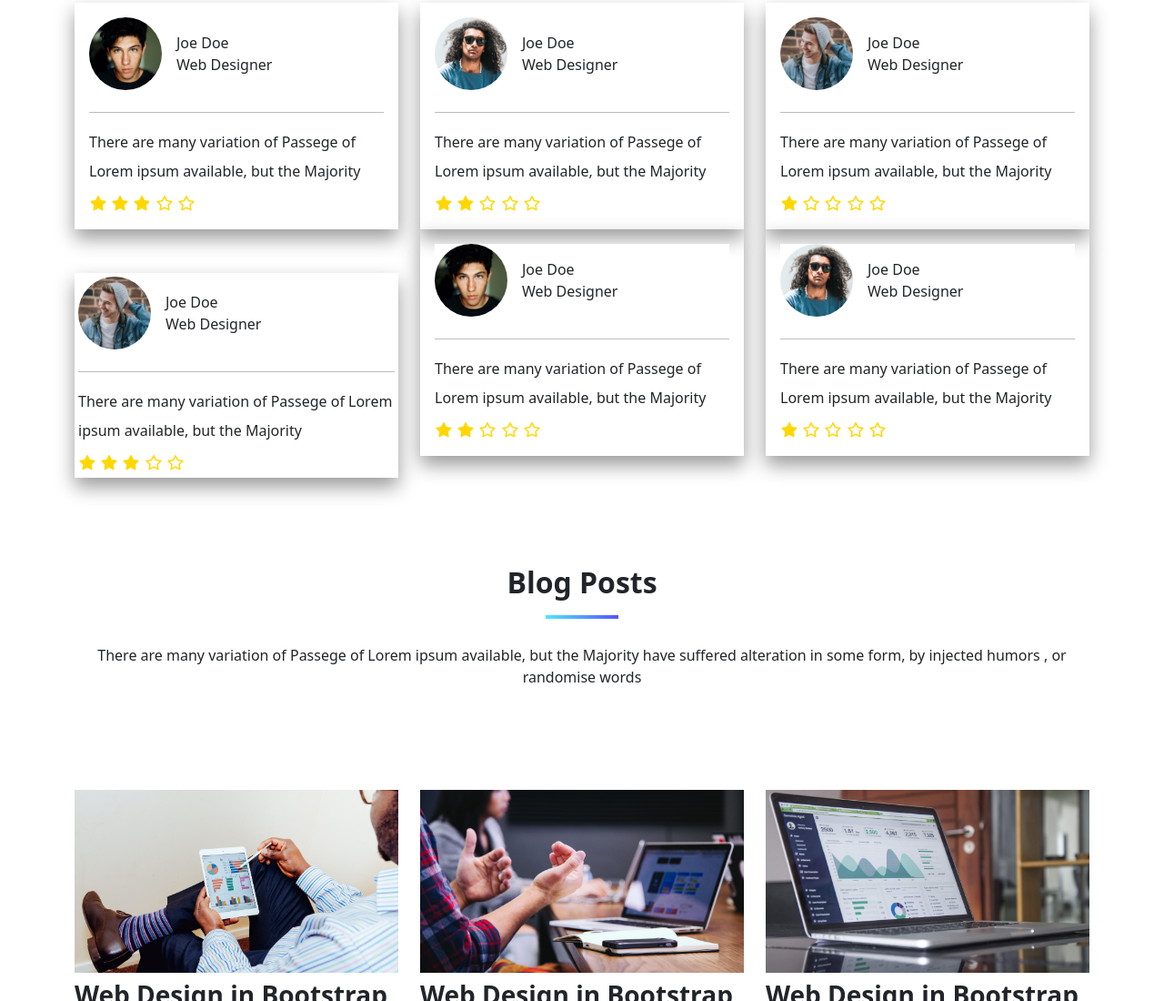
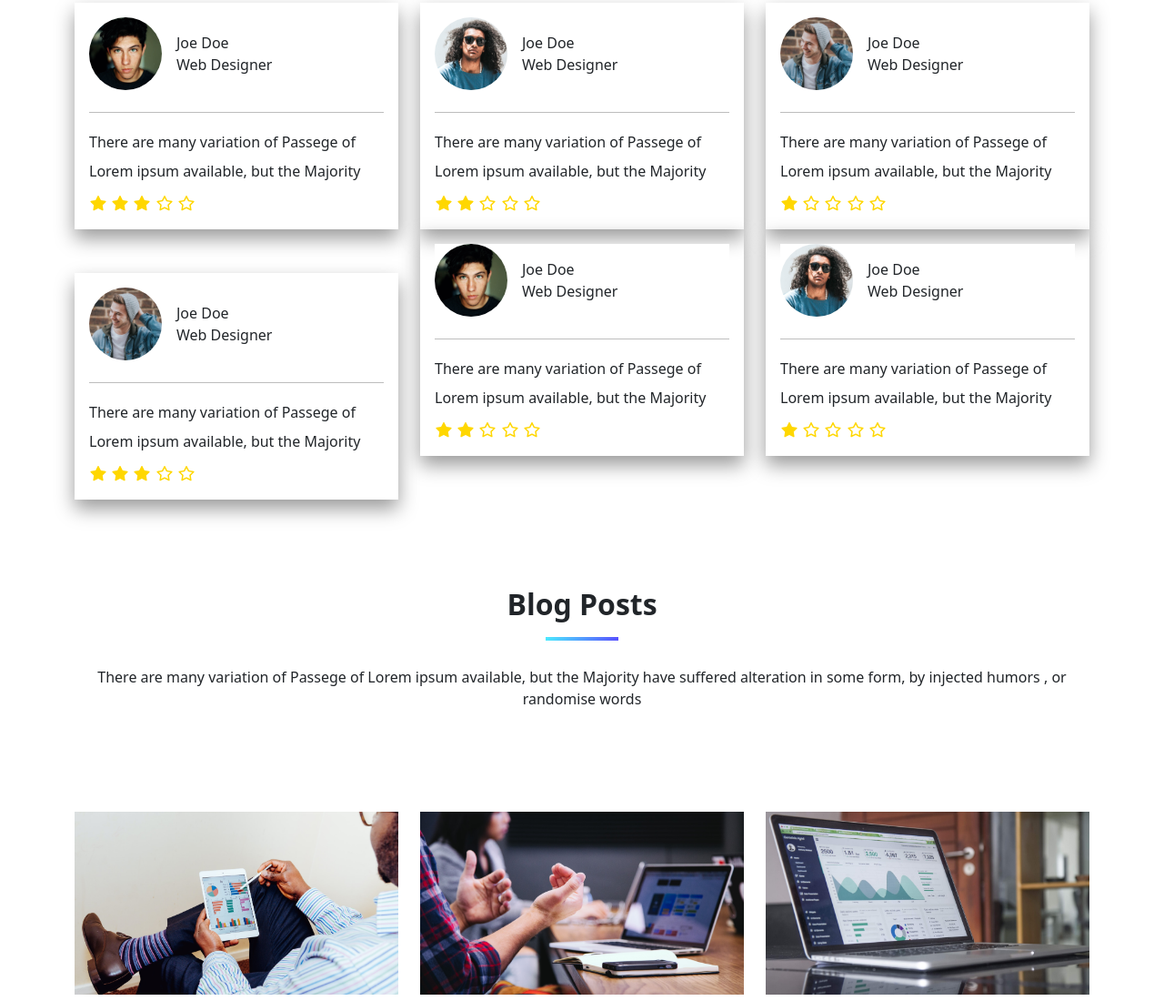
Before and after one commit to Hammamjs/Bilo-Bootstrap-scss, a plain HTML site: page index.html in a window 1280 px wide. Shown: the part 3598-4698 px from the top of the page at 91% size. Drawn offline with nearby package versions, Linux system fonts and the light colour scheme.

Commit message:
Update index.html

```diff
--- a/index.html
+++ b/index.html
@@ -334,7 +334,7 @@
                 </div>
             </div>
             <div class="col-md-6 col-lg-4 pt-5">
-                <div class="box p-1"  data-aos="fade-up-right" data-aos-duration="1000">
+                <div class="box p-3"  data-aos="fade-up-right" data-aos-duration="1000">
                 <div class="review d-flex align-items-center bg-white pb-4">
                     <img src="imgs/avatar_3.jpg" alt="" class="img-fluid rounded-circle" height="80px" width="80px">
                     <div class="info">
```
